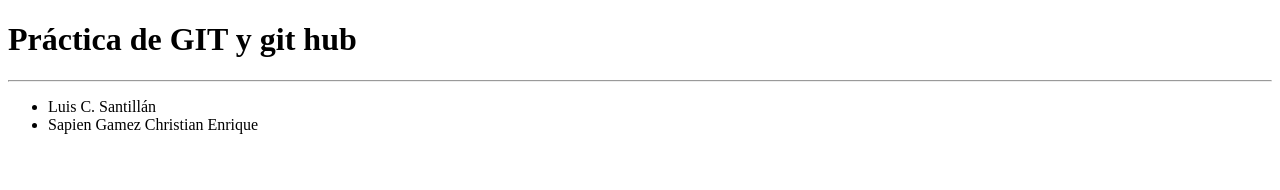
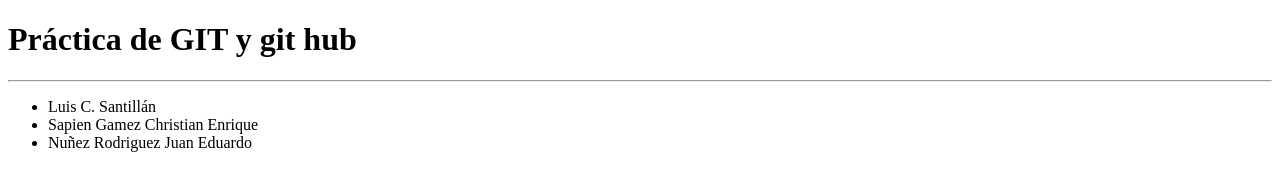
Before and after one commit to lc850/practicaFinal, a plain HTML site: page index.html in a window 1280 px wide. Drawn offline with Linux system fonts and the light colour scheme.

Commit message:
Juan Agrego

```diff
--- a/index.html
+++ b/index.html
@@ -9,6 +9,7 @@
 	<ul>
 		<li>Luis C. Santillán</li>
 		<li>Sapien Gamez Christian Enrique</li>
+		<li>Nuñez Rodriguez Juan Eduardo</li>
 	</ul>
 </body>
 </html>
```
